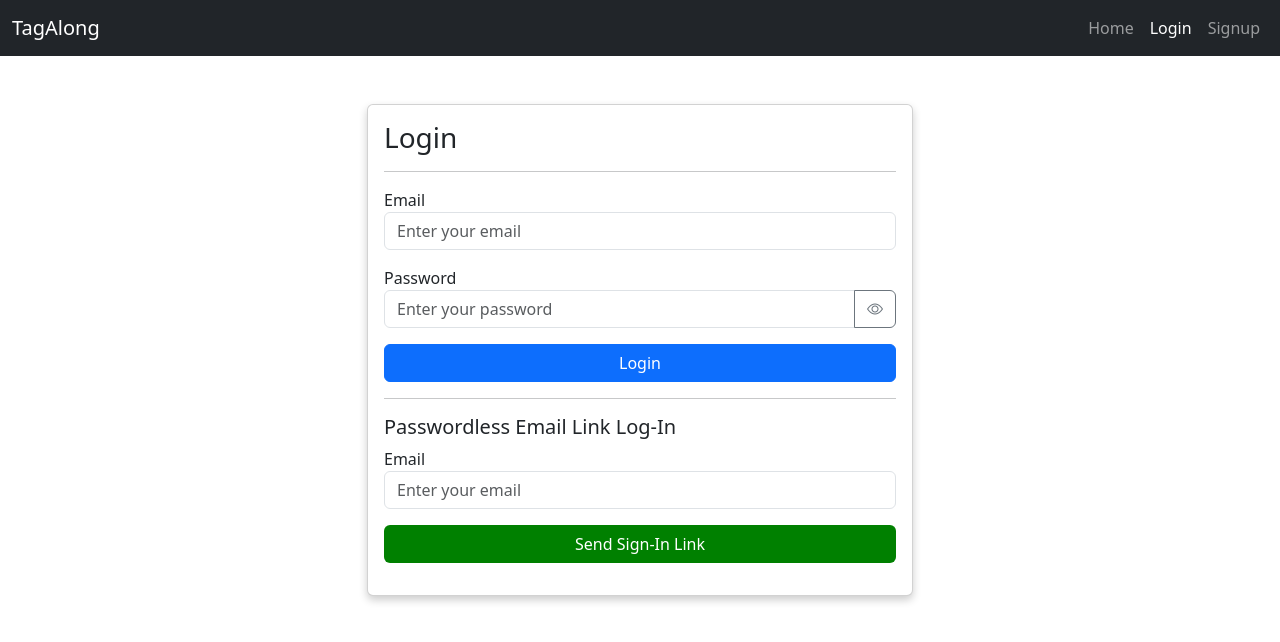
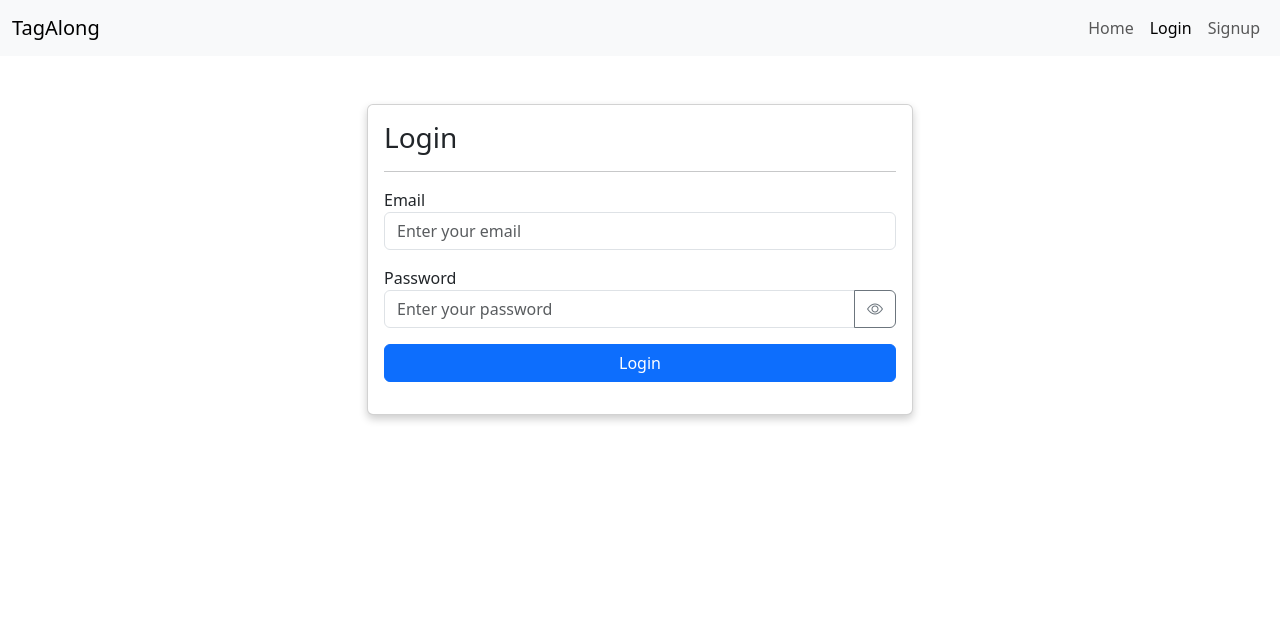
Before and after one commit to vivaanjhaveri/tag-along, a Vue app: page /login in a window 1280 px wide. Shown: the top 642 px of the page. Built offline with nearby package versions, Linux system fonts and the light colour scheme.

Commit message:
Reverted to original and functional log in and sign up pages

```diff
--- a/src/components/Navbar.vue
+++ b/src/components/Navbar.vue
@@ -1,6 +1,6 @@
 <!-- src/components/Navbar.vue -->
 <template>
-    <nav class="navbar navbar-expand-lg navbar-dark bg-dark">
+    <nav class="navbar navbar-expand-lg navbar-light bg-light">
       <div class="container-fluid">
         <!-- Brand -->
         <router-link class="navbar-brand" to="/">TagAlong</router-link>
--- a/src/store/modules/auth/actions.js
+++ b/src/store/modules/auth/actions.js
@@ -4,13 +4,15 @@ import {
     SET_USER_TOKEN_DATA_MUTATION,
     CLEAR_AUTH_MUTATION,
     SET_AUTO_LOGOUT_MUTATION,
+    //SET_LOADING,
+    //CLEAR_LOADING,
     AUTO_LOGIN_ACTION,
-    LOGOUT_ACTION,
     AUTO_LOGOUT_ACTION,
     SEND_SIGNIN_LINK,
     VERIFY_SIGNIN_LINK,
     SIGNUP_ACTION,
     LOGIN_ACTION,
+    LOGOUT_ACTION,
   } from '@/store/storeconstants';
 
   import {
@@ -85,7 +87,7 @@ import {
     async [SEND_SIGNIN_LINK](context, payload) {
       context.commit('SET_LOADING');
       const actionCodeSettings = {
-        url: 'http://localhost:8081/login', // Replace with your app's URL
+        url: 'http://localhost:8080/login', // Replace with your app's URL
         handleCodeInApp: true,
       };
       try {
@@ -135,12 +137,20 @@ import {
     },
 
     // Logout Action
-    [LOGOUT_ACTION](context) {
-      auth.signOut();
-      context.commit(CLEAR_AUTH_MUTATION);
-      localStorage.removeItem('userData');
-      if (timer) {
-        clearTimeout(timer);
+    async [LOGOUT_ACTION](context) {
+      context.commit('SET_LOADING');
+      try {
+        await auth.signOut();
+        context.commit(CLEAR_AUTH_MUTATION);
+        localStorage.removeItem('userData');
+        if (timer) {
+          clearTimeout(timer);
+        }
+      } catch (error) {
+        console.error("Error during logout:", error);
+        throw error.message || "Logout failed.";
+      } finally {
+        context.commit('CLEAR_LOADING');
       }
     },
 
--- a/src/views/LoginPage.vue
+++ b/src/views/LoginPage.vue
@@ -6,14 +6,11 @@
         <div class="card-body">
           <h3>Login</h3>
           <hr />
-
-          <!-- General Error Alert -->
+          <!-- Error Alert -->
           <div class="alert alert-danger" v-if="error">
             {{ error }}
           </div>
-
-          <!-- Email/Password Sign-In Form -->
-          <form @submit.prevent="onEmailPasswordLogin">
+          <form @submit.prevent="onLogin">
             <div class="form-group mb-3">
               <label for="email">Email</label>
               <input
@@ -55,40 +52,12 @@
             </div>
 
             <div class="my-3">
-              <button type="submit" class="btn btn-primary w-100">
-                <span>Login</span>
+              <button type="submit" class="btn btn-primary w-100" :disabled="loading">
+                <span v-if="loading" class="spinner-border spinner-border-sm" role="status" aria-hidden="true"></span>
+                <span v-else>Login</span>
               </button>
             </div>
           </form>
-
-          <hr />
-
-          <!-- Passwordless Sign-In Form -->
-           <h5>Passwordless Email Link Log-In </h5>
-          <form @submit.prevent="onPasswordlessLogin">
-            <div class="form-group mb-3">
-              <label for="passwordlessEmail">Email</label>
-              <input
-                type="email"
-                class="form-control"
-                id="passwordlessEmail"
-                v-model.trim="passwordlessEmail"
-                @blur="validatePasswordlessEmail"
-                :class="{ 'is-invalid': errors.passwordlessEmail }"
-                placeholder="Enter your email"
-              />
-              <div class="invalid-feedback" v-if="errors.passwordlessEmail">
-                {{ errors.passwordlessEmail }}
-              </div>
-            </div>
-
-            <div class="my-3">
-              <button type="submit" class="btn w-100" style="background-color: green; color: white;">
-                <span>Send Sign-In Link</span>
-              </button>
-            </div>
-          </form>
-
         </div>
       </div>
     </div>
@@ -96,9 +65,9 @@
 </template>
 
 <script>
-import { auth, isSignInWithEmailLink } from '@/services/firebase';
 import { mapActions, mapGetters } from 'vuex';
-import { VERIFY_SIGNIN_LINK, LOGIN_ACTION, SEND_SIGNIN_LINK } from '@/store/storeconstants';
+import SignupValidations from '@/services/SignupValidations';
+import { LOGIN_ACTION } from '@/store/storeconstants';
 
 export default {
   name: 'LoginPage',
@@ -106,7 +75,6 @@ export default {
     return {
       email: '',
       password: '',
-      passwordlessEmail: '',
       errors: {},
       error: '',
       showPassword: false,
@@ -114,41 +82,31 @@ export default {
   },
   computed: {
     ...mapGetters('auth', ['isAuthenticated', 'autoLogout']),
-  },
-  created() {
-    // Handle sign-in link if present in URL
-    if (isSignInWithEmailLink(auth, window.location.href)) {
-      const email = window.localStorage.getItem('emailForSignIn') || this.passwordlessEmail;
-      if (!email) {
-        // Prompt user to enter their email
-        this.error = "Please enter your email for sign-in.";
-      } else {
-        this.passwordlessEmail = email;
-        this.onPasswordlessLoginLink();
-      }
-    }
+    loading() {
+      return this.$store.state.showLoading;
+    },
   },
   methods: {
     ...mapActions('auth', {
       login: LOGIN_ACTION,
-      sendSignInLink: SEND_SIGNIN_LINK,
-      verifySignInLink: VERIFY_SIGNIN_LINK,
     }),
 
-    // Email/Password Login
-    async onEmailPasswordLogin() {
+    async onLogin() {
       // Reset previous errors
       this.errors = {};
       this.error = '';
 
       // Validate form inputs
-      this.validateEmail();
-      this.validatePassword();
+      const validations = new SignupValidations(this.email, this.password);
+      this.errors = validations.checkValidations();
 
       // Check for validation errors
       if (Object.keys(this.errors).length) {
         return;
       }
+
+      // Show loading spinner
+      this.$store.commit('SET_LOADING');
 
       // Attempt to login
       try {
@@ -161,43 +119,13 @@ export default {
       } catch (e) {
         // Display fixed authentication error
         this.error = "Invalid login details";
+      } finally {
+        // Hide loading spinner
+        this.$store.commit('CLEAR_LOADING');
       }
     },
 
-    // Passwordless Sign-In: Send Sign-In Link
-    async onPasswordlessLogin() {
-      // Reset previous errors and messages
-      this.errors = {};
-      this.error = '';
-
-      // Validate email
-      this.validatePasswordlessEmail();
-
-      // Check for validation errors
-      if (Object.keys(this.errors).length) {
-        return;
-      }
-
-      // Send sign-in link
-      try {
-        await this.sendSignInLink({ email: this.passwordlessEmail });
-        this.error = "Sign-in link sent! Please check your email.";
-      } catch (e) {
-        this.error = e;
-      }
-    },
-
-    // Handle Sign-In Link Click
-    async onPasswordlessLoginLink() {
-      try {
-        await this.verifySignInLink({ email: this.passwordlessEmail });
-        this.$router.push('/dashboard');
-      } catch (e) {
-        this.error = e;
-      }
-    },
-
-    // Real-time Email Validation for Email/Password Login
+    // Real-time Email Validation
     validateEmail() {
       if (!this.email) {
         this.errors.email = 'Email is required.';
@@ -208,7 +136,7 @@ export default {
       }
     },
 
-    // Real-time Password Validation for Email/Password Login
+    // Real-time Password Validation
     validatePassword() {
       if (!this.password) {
         this.errors.password = 'Password is required.';
@@ -219,15 +147,9 @@ export default {
       }
     },
 
-    // Real-time Email Validation for Passwordless Sign-In
-    validatePasswordlessEmail() {
-      if (!this.passwordlessEmail) {
-        this.errors.passwordlessEmail = 'Email is required.';
-      } else if (!this.validEmail(this.passwordlessEmail)) {
-        this.errors.passwordlessEmail = 'Please enter a valid email address.';
-      } else {
-        this.errors.passwordlessEmail = '';
-      }
+    // Toggle Password Visibility
+    togglePasswordVisibility() {
+      this.showPassword = !this.showPassword;
     },
 
     // Email Format Checker
@@ -236,10 +158,12 @@ export default {
         /^(([^<>()[\]\\.,;:\s@"]+(\.[^<>()[\]\\.,;:\s@"]+)*)|(".+"))@(([^<>()[\]\\.,;:\s@"]+\.)+[^<>()[\]\\.,;:\s@"]{2,})$/i;
       return re.test(email);
     },
-
-    // Toggle Password Visibility
-    togglePasswordVisibility() {
-      this.showPassword = !this.showPassword;
+  },
+  watch: {
+    autoLogout(newVal) {
+      if (newVal) {
+        this.$router.replace('/login');
+      }
     },
   },
 };
@@ -250,12 +174,12 @@ export default {
   display: block;
 }
 
-.alert {
-  margin-top: 10px;
+button[disabled] {
+  cursor: not-allowed;
+  opacity: 0.65;
 }
 
 .card {
   box-shadow: 0 4px 8px rgba(0, 0, 0, 0.2);
 }
-
 </style>
--- a/src/views/SignupPage.vue
+++ b/src/views/SignupPage.vue
@@ -7,8 +7,6 @@
           <h3>Signup</h3>
           <hr />
 
-          <!-- Email/Password Sign-Up Section -->
-          <h5>Email/Password Sign-Up</h5>
           <!-- Error Alert -->
           <div class="alert alert-danger" v-if="emailPasswordError">
             {{ emailPasswordError }}
```
